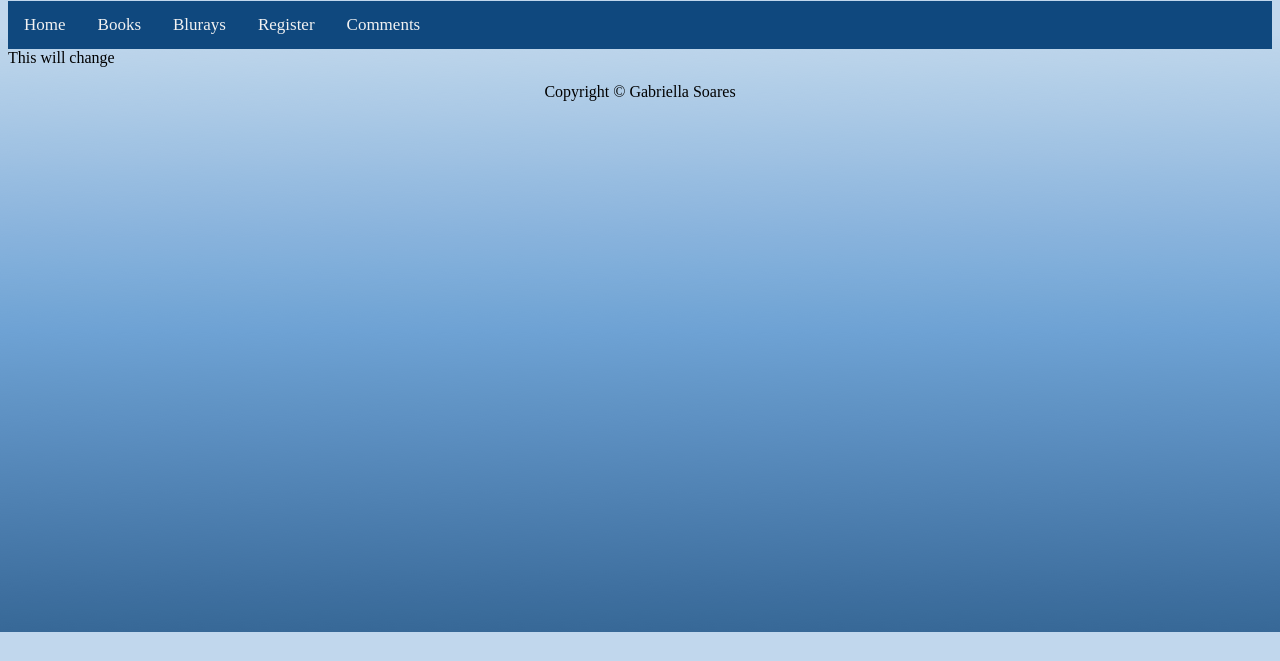
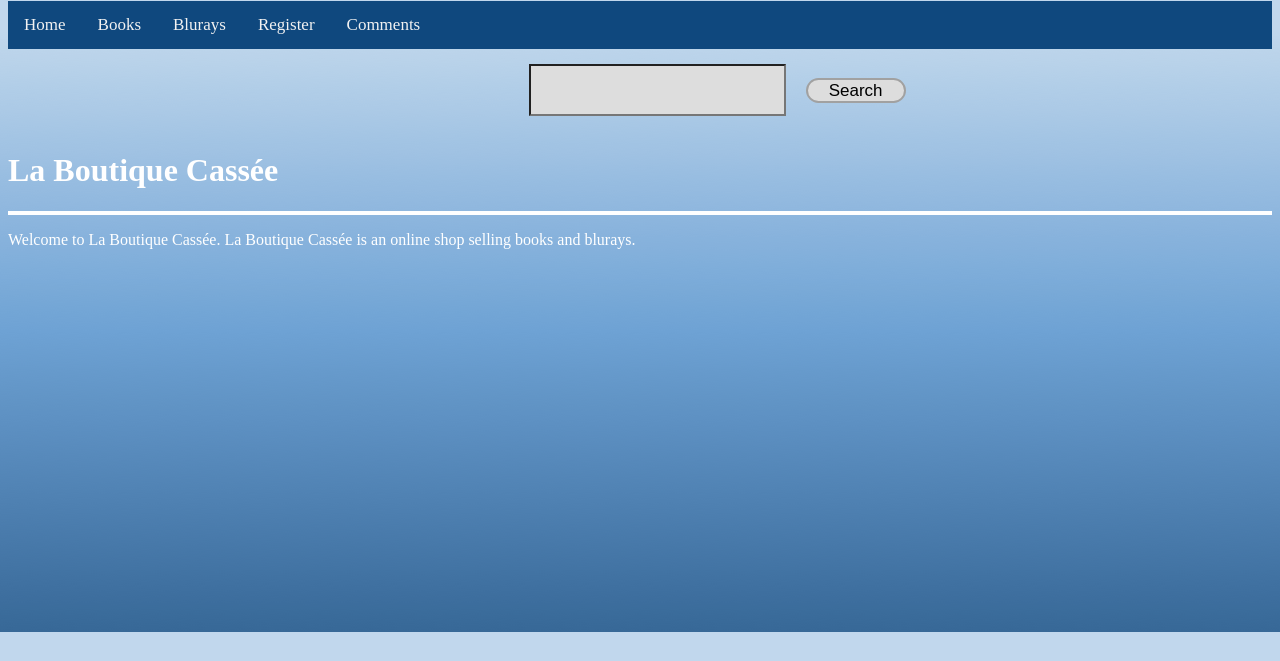
Before and after one commit to gabysoares/cs335webapp, a plain HTML site: page gsoa420.html in a window 1280 px wide. Both pictures are taken after a click on the link "Books". Shown: the part 139-800 px from the top of the page. Drawn offline with Linux system fonts and the light colour scheme; no server answers.

Commit message:
search mostly working

```diff
--- a/gsoa420.css
+++ b/gsoa420.css
@@ -37,6 +37,12 @@ font-family: Arial;
     color: black;
 }
 
+/*.topnav input {
+
+}*/
+
+
+
 /* Hide the link that should open and close the topnav on small screens */
 .topnav .icon {
     display: none;
@@ -50,7 +56,39 @@ table {
             background-color: lightgrey;
         }*/
 
+.search button{
 
+    background-color: #ddd;
+    color: black;
+    float: right;
+    display: block;
+    color: black;
+    text-align: center;
+    /*padding: 14px 16px;*/
+    text-decoration: none;
+    font-size: 17px;
+    height:20px;
+    width:100px;
+    padding-bottom:20px;
+
+}
+
+.search input{
+	background-color: #ddd;
+    color: black;
+    float: right;
+    display: block;
+    color: black;
+    text-align: center;
+    padding: 14px 16px;
+    text-decoration: none;
+    font-size: 17px;
+}
+
+.search table{
+	width: 20%;
+	margin: auto;
+}
 
 td {
 	border:0px;
--- a/gsoa420.html
+++ b/gsoa420.html
@@ -6,7 +6,7 @@
       <link rel="stylesheet" type="text/css" href="gsoa420.css"/>
       <script src="gsoa420.js"></script>
    </head>
-   <body>
+   <body onload = "home();">
       <!-- <p id="demo">JavaScript can change HTML content.</p> -->
       <img src="http://redsox.uoa.auckland.ac.nz/BC/Open/Service.svc/logo" alt="logo" style="width:128px;height:128px;">
 
@@ -17,17 +17,36 @@
          <a onclick='getBlurays()'>Blurays</a>
          <a onclick='register()'>Register</a>
          <a onclick='readComment()''>Comments</a>
+
+      </div>
+      <div class = "search">
+      <table name = "searchTable">
+         	<td>
+         	<input type="text" name= "searchBox">
+         	</td>
+         	<td>
+         		 <button type="button" name = "searchButton" onclick="search()">Search</button>
+         	</td>
+
+         </table>
       </div>
       <div id = "displayText">
          This will change
          <p class="foot">Copyright &#169; Gabriella Soares</p>
       </div>
-     <!--  <div>
-      </div> -->
-<!--      <script>
 
+<script>
+function showSearchBar(showButton) {
+    var x = document.getElementsByName('searchTable')[0];
+    if (showButton === true) {
+        x.style.display = 'block';
+    } else {
+        x.style.display = 'none';
+    }
 
-     </script> -->
+}
+</script>
+
 
 
    </body>
--- a/gsoa420.js
+++ b/gsoa420.js
@@ -1,7 +1,9 @@
-var mydocument;
+//var mydocument;
+var isBooks = false;
 
 function home()
 {
+	showSearchBar(false);
   var str = "<h1 style='color:white;'>La Boutique Cassée</h1> <hr style = 'border-width: 2px; border-style: solid; color:white;'></hr> <p style='color:white;'> Welcome to La Boutique Cassée. La Boutique Cassée is an online shop selling books and blurays.</p>";
   document.getElementById("displayText").innerHTML = str;
 }
@@ -96,6 +98,7 @@ function comment()
 function readComment()
 {
 
+		showSearchBar(false);
 
 		var str = "<p> <input name=\"nameEntry\" type=\"text\" value=\"Enter name here\" /></p> <p> <input name=\"commentEntry\" type=\"text\" value=\"Enter comment here\" /></p> <p> <input name=\"submitButton\" type=\"button\" onclick=\"postComment()\" value=\"Submit\" /></p>";
 		document.getElementById("displayText").innerHTML = str;
@@ -128,7 +131,8 @@ function postComment()
 
   function getBooks()
   {
-
+  	showSearchBar(true);
+  	isBooks = true;
     var uri = "http://redsox.uoa.auckland.ac.nz/BC/Open/Service.svc/booklist";
     var xhr = new XMLHttpRequest();
     xhr.open("GET", uri, true);
@@ -141,9 +145,20 @@ function postComment()
     xhr.send(null);
   }
 
-  function searchBooks(keyword)
+  function search()
   {
-    var uri = "http://redsox.uoa.auckland.ac.nz/BC/Open/Service.svc/booksearch?term=" + keyword;
+  	 //debugger;
+  	 //var uri =
+  	var keyword = document.getElementsByName("searchBox")[0].value;
+
+  	if (isBooks === true){
+  		var uri = "http://redsox.uoa.auckland.ac.nz/BC/Open/Service.svc/booksearch?term=" + keyword;
+  	}
+
+    else{
+    	var uri = "http://redsox.uoa.auckland.ac.nz/BC/Open/Service.svc/brsearch?term=" + keyword;
+    }
+
     var xhr = new XMLHttpRequest();
     xhr.open("GET", uri, true);
     xhr.setRequestHeader("Accept", "application/json");
@@ -179,6 +194,8 @@ function postComment()
 
   function getBlurays()
   {
+  	isBooks = false;
+  	showSearchBar(true);
     var uri = "http://redsox.uoa.auckland.ac.nz/BC/Open/Service.svc/brlist";
     var xhr = new XMLHttpRequest();
     xhr.open("GET", uri, true);
```
